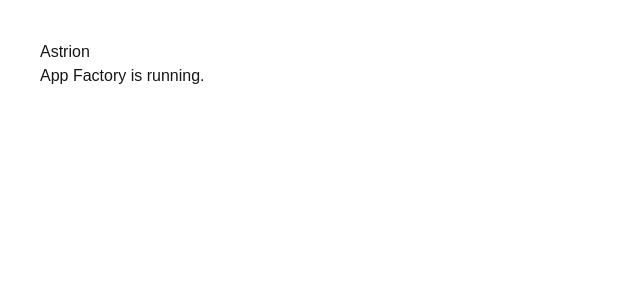
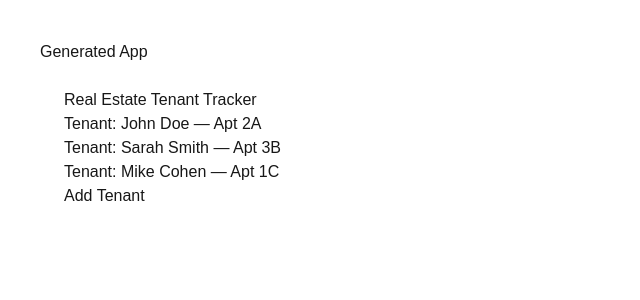
Before and after one commit to yaronmadmon/Astrion-app, a Next.js app: page / in a window 1280 px wide. Shown: the top 300 px of the page, without its empty margins (0-640 px from the left). Built offline with nearby package versions, Linux system fonts and the light colour scheme.

Commit message:
force render real estate app

```diff
--- a/app/page.tsx
+++ b/app/page.tsx
@@ -1,8 +1,10 @@
-export default function HomePage() {
+import RealEstateApp from "@/lib/generators/realEstateApp";
+
+export default function Page() {
   return (
     <main style={{ padding: 40 }}>
-      <h1>Astrion</h1>
-      <p>App Factory is running.</p>
+      <h1>Generated App</h1>
+      <RealEstateApp />
     </main>
   );
 }
--- /dev/null
+++ b/lib/generators/realEstateApp.js
@@ -0,0 +1,15 @@
+export default function RealEstateApp() {
+  return (
+    <div style={{ padding: 24 }}>
+      <h2>Real Estate Tenant Tracker</h2>
+
+      <ul>
+        <li>Tenant: John Doe — Apt 2A</li>
+        <li>Tenant: Sarah Smith — Apt 3B</li>
+        <li>Tenant: Mike Cohen — Apt 1C</li>
+      </ul>
+
+      <button>Add Tenant</button>
+    </div>
+  );
+}
```
